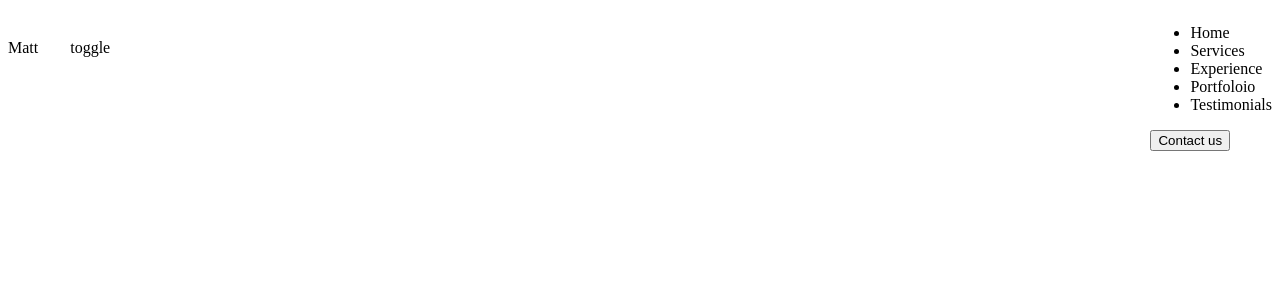
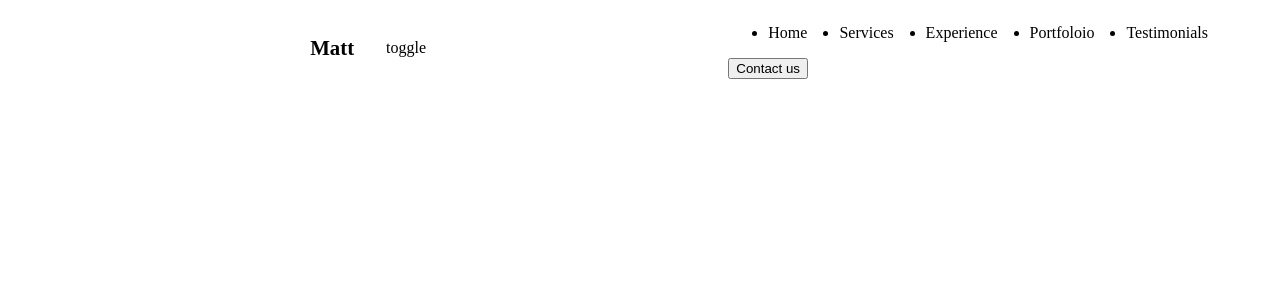
Before and after one commit to wilkinsonmatt/portfolio, a React (Create React App) app in the folder portfolio_mw/: page / in a window 1280 px wide. Shown: the top 300 px of the page. Built offline with nearby package versions, Linux system fonts and the light colour scheme.

Commit message:
updates to pointers

```diff
--- a/portfolio_mw/src/Components/Navbar/Navbar.css
+++ b/portfolio_mw/src/Components/Navbar/Navbar.css
@@ -5,8 +5,34 @@
 }
 
 .n-left{
-  flex:1;
+  flex: 1;
   align-items: center;
   display: flex;
   gap: 2rem;
 }
+
+
+.n-name{
+  font-size: 1.3rem;
+  font-weight: bold;
+}
+
+.n-left{
+  display: flex;
+  flex: 1;
+  align-items: center;
+  justify-content: center;
+  font-weight: 400;
+}
+
+.n-list>ul{
+  display: flex;
+  gap: 2rem;
+  margin-right: 4rem;
+}
+
+/* changes cursor to pointer and color on hover */
+.n-list>ul >li:hover{
+  cursor: pointer;
+  color: var(--orange);
+}
--- a/portfolio_mw/src/Components/Navbar/Navbar.jsx
+++ b/portfolio_mw/src/Components/Navbar/Navbar.jsx
@@ -23,7 +23,6 @@
         </button>
       </div>
     </div>
-
   )
 }
 
```
